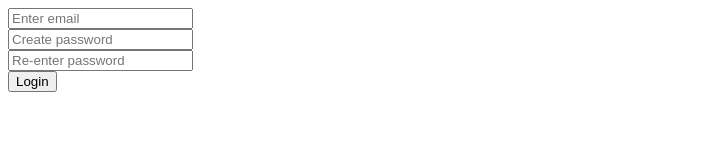
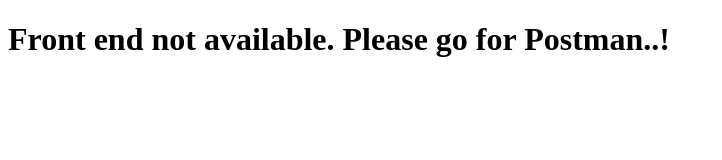
Before and after one commit to asmita-kanawade/blogs-app, a website: page view/index.html in a window 1280 px wide. Shown: the whole page, without its empty margins (0-722 px from the left). Drawn offline with Linux system fonts and the light colour scheme.

Commit message:
Update index.html

```diff
--- a/view/index.html
+++ b/view/index.html
@@ -6,53 +6,6 @@
     <title>Document</title>
 </head>
 <body>
-    <form>
-        <div>
-            <input id="uname" type="email" placeholder="Enter email" required>
-        </div>
-        <div>
-            <input id="pwd" type="password" placeholder="Create password" required>
-        </div>
-        <div>
-            <input id="pwd-check" type="password" placeholder="Re-enter password" required>
-        </div>
-        <button onclick="login()">Login</button>
-    </form>
-
-    <script>
-
-
-
-
-        function login(){
-            const name = document.getElementById("uname").value;
-        const pwd = document.getElementById("pwd").value;
-            console.log("login called");
-        //     const cred = {
-        //     "email" : name,
-        //     "password" : pwd
-        // }
-
-        console.log(name);
-        console.log(pwd);
-
-
-            // fetch(`/api/add-cred`, {
-            //     method: 'POST', // or 'PUT'
-            //     headers: {
-            //         'Content-Type': 'application/json',
-            //     },
-            //     body: JSON.stringify(cred),
-            // })
-            //     .then((response) => response.json())
-            //     .then((data) => {
-            //         console.log('Success:', data);
-            //         //displayBirthdayList(data);
-            //     })
-            //     .catch((error) => {
-            //         console.error('Error:', error);
-            //     });
-        }
-    </script>
+    <h1>Front end not available. Please go for Postman..!</h1>
 </body>
 </html>
```
